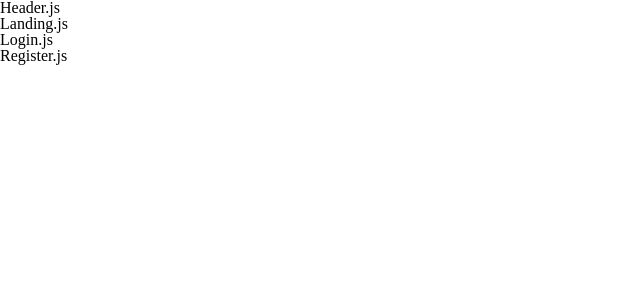
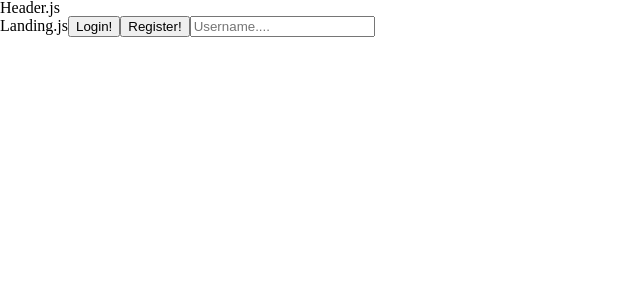
Before and after one commit to Vosslc/BrUtah, a React (Create React App) app: page /#/ in a window 1280 px wide. Shown: the top 300 px of the page, without its empty margins (0-640 px from the left). Built offline with nearby package versions, Linux system fonts and the light colour scheme.

Commit message:
Going to add bootstrap and sass

```diff
--- a/src/components/Landing/Landing.js
+++ b/src/components/Landing/Landing.js
@@ -1,14 +1,27 @@
 import React, { Component } from 'react'
-import Login from "../Login-Register/Login"
-import Register from "../Login-Register/Register"
+import { Link } from 'react-router-dom'
 
 export class Landing extends Component {
   render() {
     return (
       <div>
         Landing.js
-        <Login />
-        <Register />
+
+
+        {/* <input
+          onChange={e => this.handleChange('email', e.target.value)}
+          value={this.state.email}
+          placeholder="Email"
+          type="text"
+        /> */}
+        <button>Login!</button>
+        <Link to="/login">
+        </Link>
+
+        <Link to="/register">
+        <button>Register!</button>
+          <input placeholder="Username...." type="text"/>
+        </Link>
       </div>
     )
   }
```
